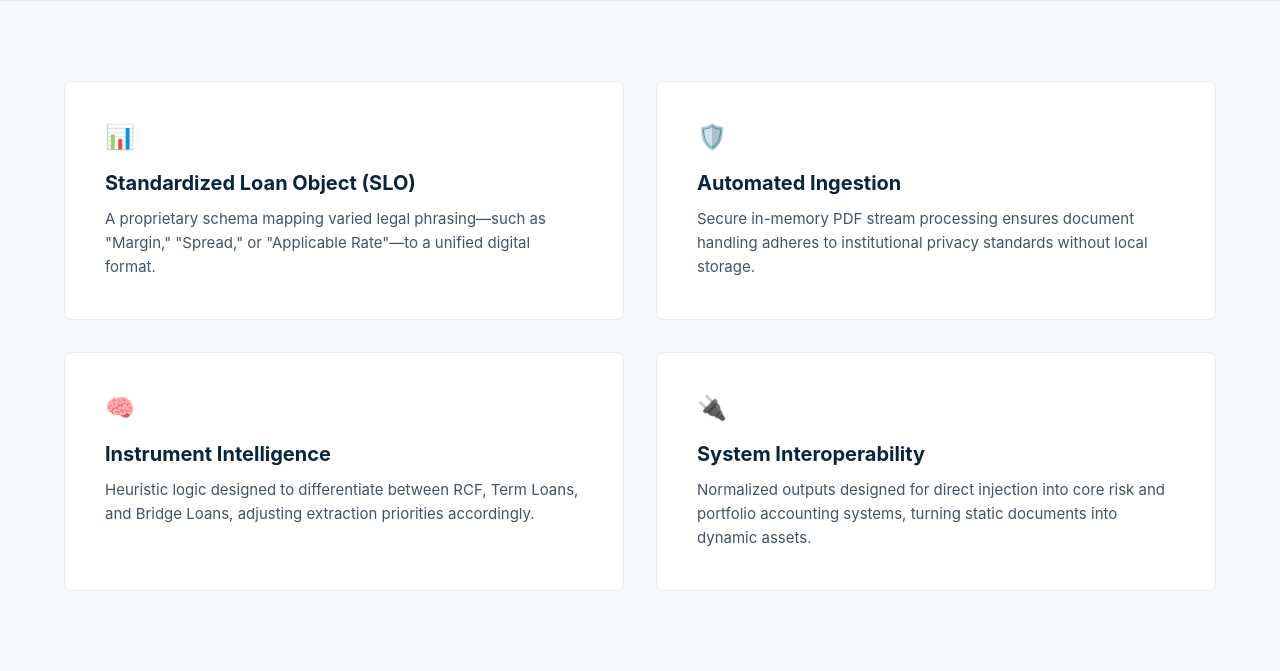
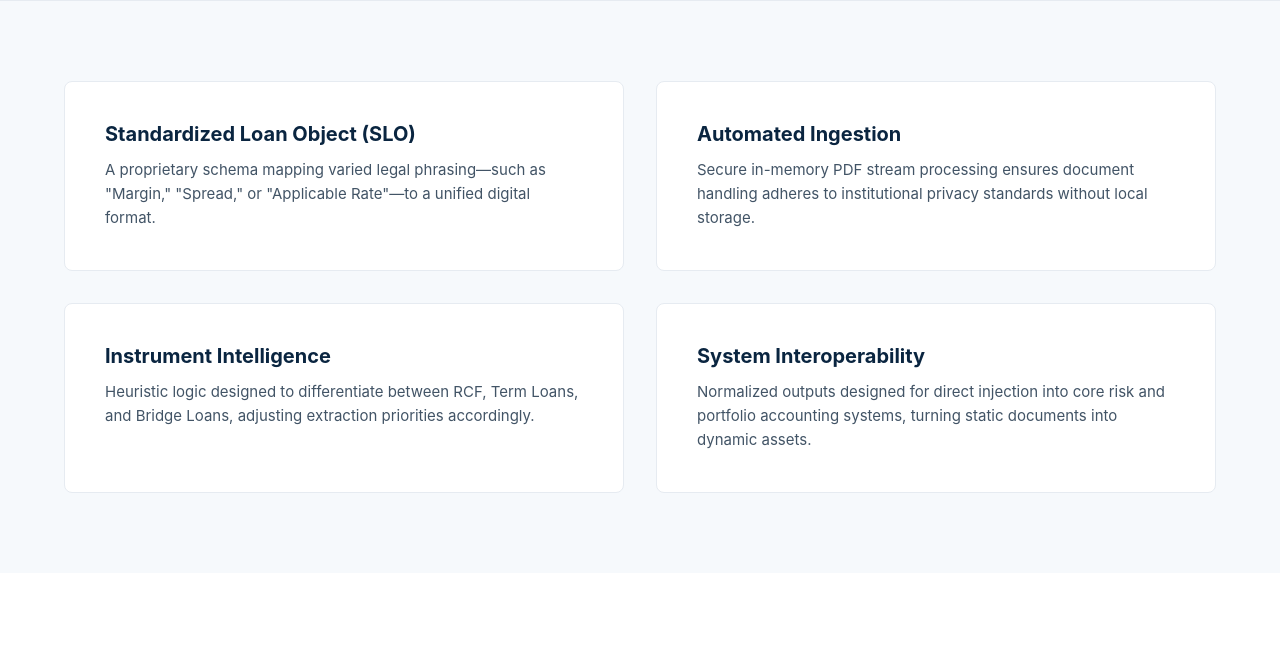
Before and after one commit to edimaudo/danio, a Flask app: page / in a window 1280 px wide. Shown: the part 665-1336 px from the top of the page. After the commit the page ends 1158 px from the top, so only its background shows below. Run offline with Flask 3, Linux system fonts and the light colour scheme.

Commit message:
Update index.html

```diff
--- a/templates/index.html
+++ b/templates/index.html
@@ -27,22 +27,22 @@
 
     <section class="feature-grid">
         <div class="feature-card">
-            <div class="feature-icon">📊</div>
+
             <h3>Standardized Loan Object (SLO)</h3>
             <p>A proprietary schema mapping varied legal phrasing—such as "Margin," "Spread," or "Applicable Rate"—to a unified digital format.</p>
         </div>
         <div class="feature-card">
-            <div class="feature-icon">🛡️</div>
+
             <h3>Automated Ingestion</h3>
             <p>Secure in-memory PDF stream processing ensures document handling adheres to institutional privacy standards without local storage.</p>
         </div>
         <div class="feature-card">
-            <div class="feature-icon">🧠</div>
+
             <h3>Instrument Intelligence</h3>
             <p>Heuristic logic designed to differentiate between RCF, Term Loans, and Bridge Loans, adjusting extraction priorities accordingly.</p>
         </div>
         <div class="feature-card">
-            <div class="feature-icon">🔌</div>
+
             <h3>System Interoperability</h3>
             <p>Normalized outputs designed for direct injection into core risk and portfolio accounting systems, turning static documents into dynamic assets.</p>
         </div>
```
